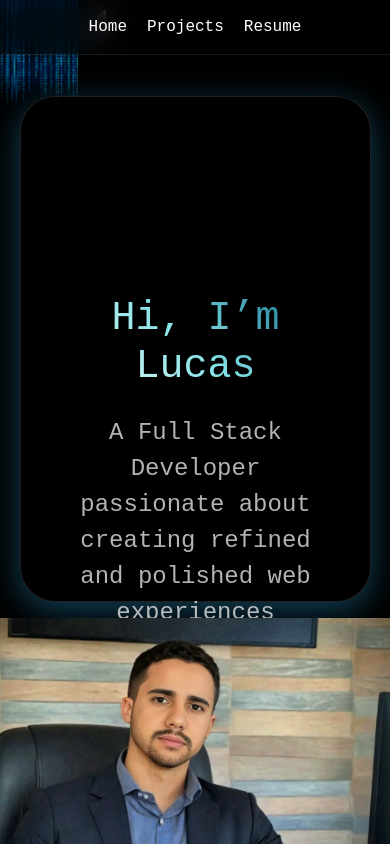
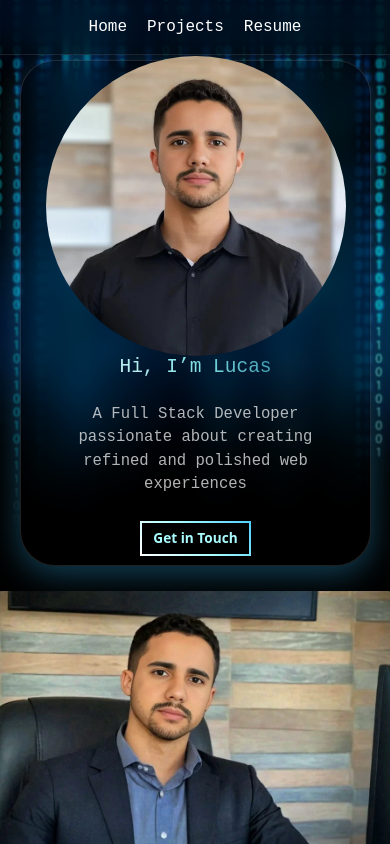
Before and after one commit to LucasRgo/portfolio, a React (Vite) app: page / in a window 390 px wide. Shown: the top 844 px of the page. Built offline with nearby package versions, Linux system fonts and the light colour scheme.

Commit message:
Mon, Dec 23, 2024, 5:55 AM -03:00

```diff
--- a/src/pages/home/home.css
+++ b/src/pages/home/home.css
@@ -123,54 +123,53 @@
     flex-shrink: 0;
 }
 
-
 /* General styles for smaller screens */
 @media (max-width: 768px) {
     .home-container {
         flex-direction: column;
         justify-content: center;
         min-height: 70vh;
-        padding: 1rem;
+        padding: 5%;
     }
 
     .intro-text {
         flex-direction: column;
         text-align: center;
         justify-content: center;
-        gap: 1rem;
-        margin-top: 5rem;
-        padding: 2rem 1rem;
+        gap: 5%;
+        margin-top: 10%;
+        padding: 5% 5%;
         max-width: 100%;
         border-radius: 20px;
     }
 
     .intro-text h1 {
-        font-size: 2.5rem;
+        font-size: 5vw;
         text-align: center;
     }
 
     .intro-text p {
-        font-size: 1.5rem;
+        font-size: 4vw;
         text-align: center;
     }
 
-
     .contact-button {
         display: block;
-        padding: 8px 16px;
-        font-size: 14px;
+        padding: 2% 4%;
+        font-size: 3.5vw;
         text-align: center;
-        margin: 1.5rem auto;
+        margin: 5% auto;
     }
 
     .avatar {
-        width: 200px;
-        height: 200px;
+        width: 20%;
+        height: auto;
     }
 
     .home-container img {
-        height: 20%;        /* Makes the image fill the height of its container */
-        width: 20%;         /* Makes the image fill the width of its container */
+        object-fit: cover;  /* Ensures the image fills the container while maintaining aspect ratio */
+        height: 100%;        /* Makes the image fill the height of its container */
+        width: 100%;         /* Makes the image fill the width of its container */
         object-position: center; /* Centers the image so the sides are cropped evenly */
     }
 }
```
